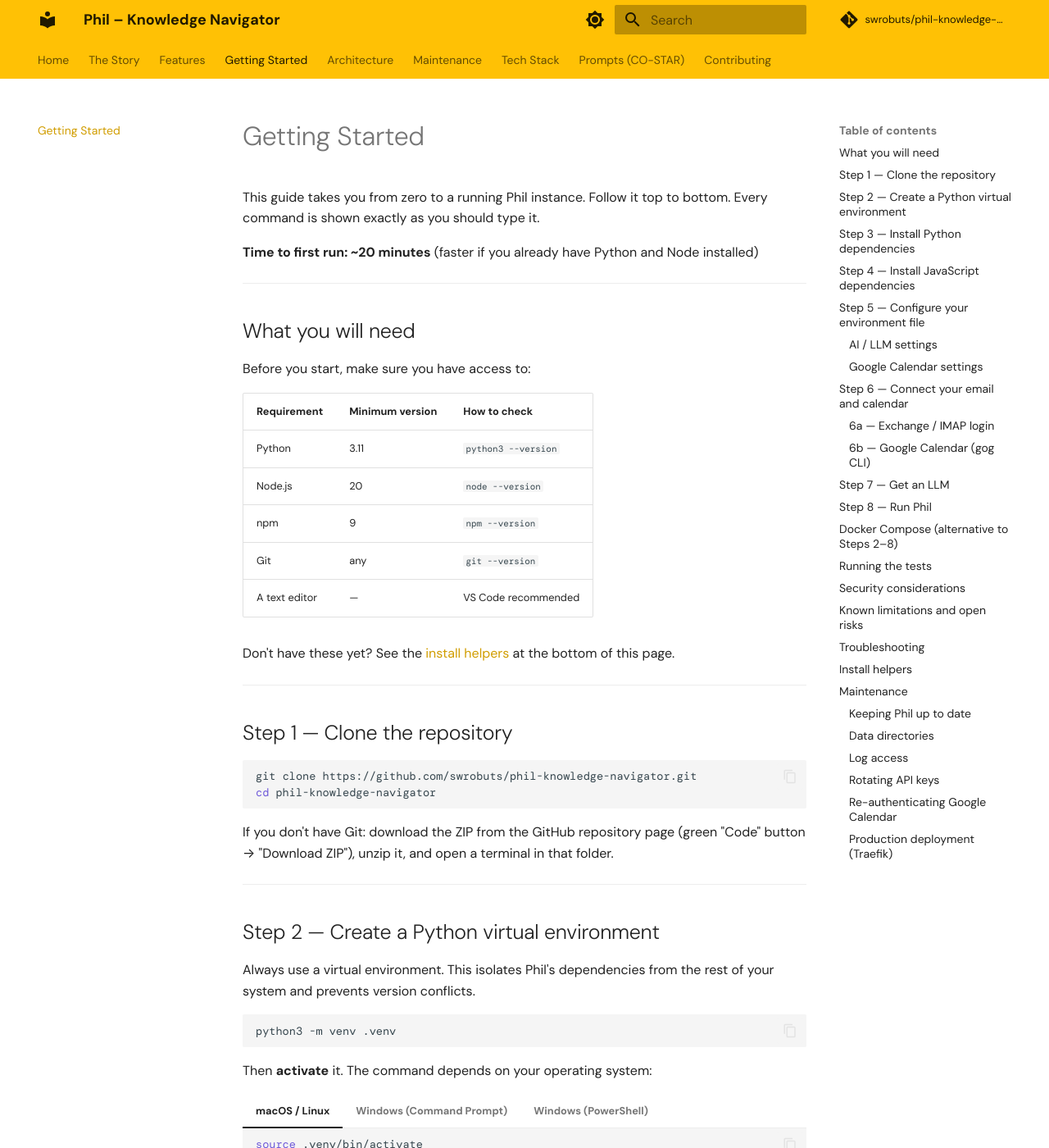
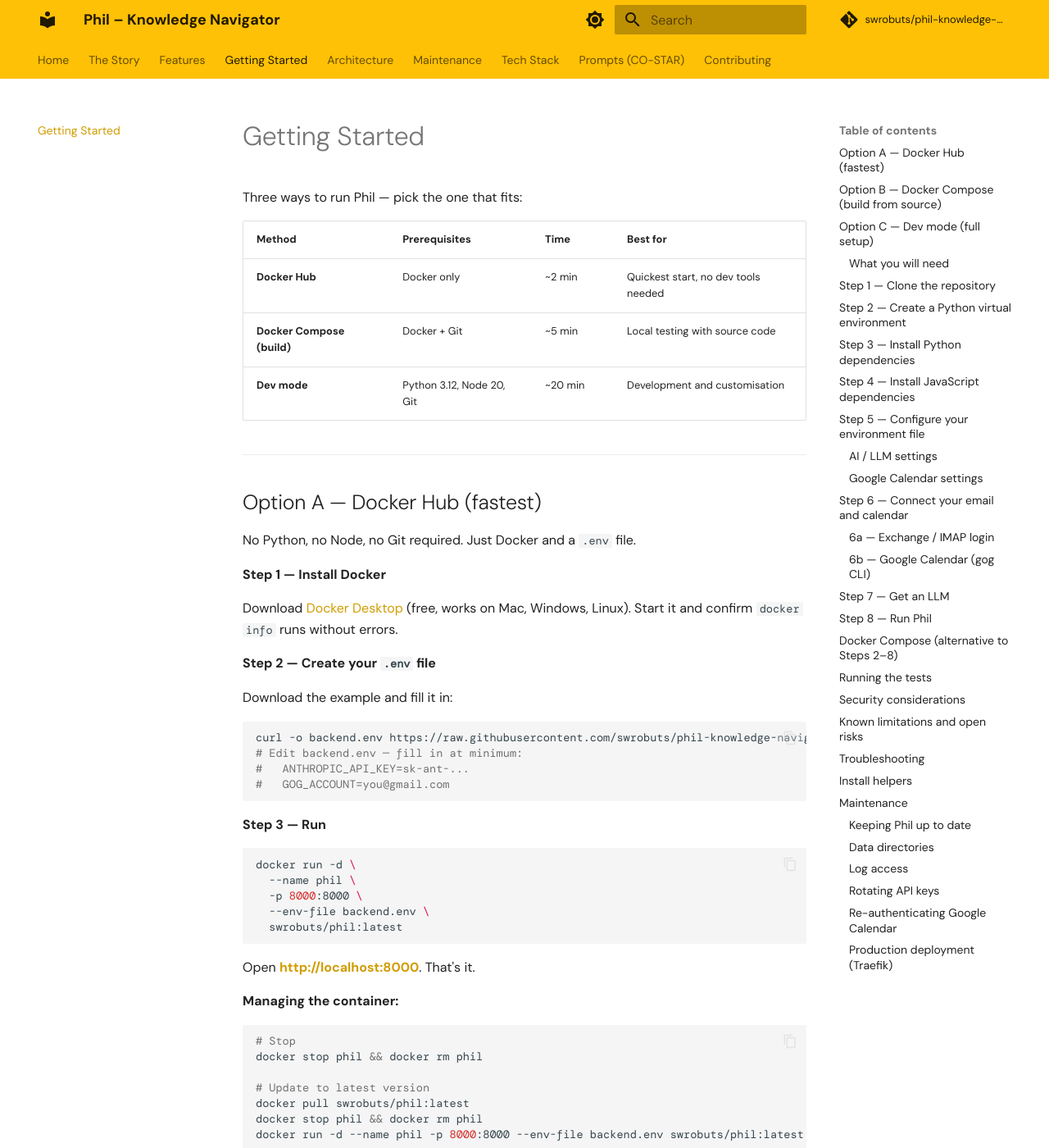
Before and after one commit to swrobuts/phil-website, an MkDocs documentation site: the page built from docs/setup.md, in a window 1280 px wide and 1400 px high. Shown: the whole window at 82% size. Built offline with MkDocs 1.6.1 and Material for MkDocs 9.7.7, drawn with Linux system fonts in a browser that asks for light colours; some web fonts are replaced; comment, search, counter and statistics services are not loaded; some of the changed text lies outside the part shown.

Commit message:
docs: add Docker Hub as Option A in setup guide
setup.md:
- Restructure opening with comparison table (Docker Hub / Docker Compose / Dev)
- Add Option A — Docker Hub: docker run one-liner, no Python/Node required,
  manage container commands (stop, update, logs)
- Rename existing Docker Compose section to Option B
- Rename dev mode sections to Option C

maintenance.md:
- Replace single update block with tabbed Options A/B/C update procedures

Co-Authored-By: Claude Sonnet 4.6 <noreply@anthropic.com>

````diff
--- a/docs/setup.md
+++ b/docs/setup.md
@@ -1,18 +1,97 @@
 # Getting Started
 
-This guide takes you from zero to a running Phil instance. Follow it top to bottom. Every command is shown exactly as you should type it.
+Three ways to run Phil — pick the one that fits:
 
-**Time to first run: ~20 minutes** (faster if you already have Python and Node installed)
+| Method | Prerequisites | Time | Best for |
+|--------|--------------|------|---------|
+| **Docker Hub** | Docker only | ~2 min | Quickest start, no dev tools needed |
+| **Docker Compose (build)** | Docker + Git | ~5 min | Local testing with source code |
+| **Dev mode** | Python 3.12, Node 20, Git | ~20 min | Development and customisation |
 
 ---
 
-## What you will need
+## Option A — Docker Hub (fastest)
 
-Before you start, make sure you have access to:
+No Python, no Node, no Git required. Just Docker and a `.env` file.
+
+**Step 1 — Install Docker**
+
+Download [Docker Desktop](https://www.docker.com/get-docker) (free, works on Mac, Windows, Linux). Start it and confirm `docker info` runs without errors.
+
+**Step 2 — Create your `.env` file**
+
+Download the example and fill it in:
+
+```bash
+curl -o backend.env https://raw.githubusercontent.com/swrobuts/phil-knowledge-navigator/main/backend/.env.example
+# Edit backend.env — fill in at minimum:
+#   ANTHROPIC_API_KEY=sk-ant-...
+#   GOG_ACCOUNT=you@gmail.com
+```
+
+**Step 3 — Run**
+
+```bash
+docker run -d \
+  --name phil \
+  -p 8000:8000 \
+  --env-file backend.env \
+  swrobuts/phil:latest
+```
+
+Open **[http://localhost:8000](http://localhost:8000)**. That's it.
+
+**Managing the container:**
+
+```bash
+# Stop
+docker stop phil && docker rm phil
+
+# Update to latest version
+docker pull swrobuts/phil:latest
+docker stop phil && docker rm phil
+docker run -d --name phil -p 8000:8000 --env-file backend.env swrobuts/phil:latest
+
+# View logs
+docker logs -f phil
+```
+
+!!! tip "Image on Docker Hub"
+    `swrobuts/phil` is a public image — no Docker Hub account needed to pull it.
+
+---
+
+## Option B — Docker Compose (build from source)
+
+Use this if you want to run the source code locally without setting up Python and Node manually.
+
+**Prerequisites:** [Docker Desktop](https://www.docker.com/get-docker) + Git
+
+```bash
+git clone https://github.com/swrobuts/phil-knowledge-navigator.git
+cd phil-knowledge-navigator
+
+cp backend/.env.example backend/.env
+# (edit backend/.env)
+
+docker compose -f docker-compose.local.yml up --build
+```
+
+Open **[http://localhost:8000](http://localhost:8000)**.
+
+---
+
+## Option C — Dev mode (full setup)
+
+Use this for active development. Hot-reload for both frontend and backend.
+
+**Time to first run: ~20 minutes** (faster if Python and Node are already installed)
+
+### What you will need
 
 | Requirement | Minimum version | How to check |
 |-------------|----------------|-------------|
-| Python | 3.11 | `python3 --version` |
+| Python | 3.12 | `python3 --version` |
 | Node.js | 20 | `node --version` |
 | npm | 9 | `npm --version` |
 | Git | any | `git --version` |
````
Also changed, not shown: docs/maintenance.md (+23 -10 lines).
